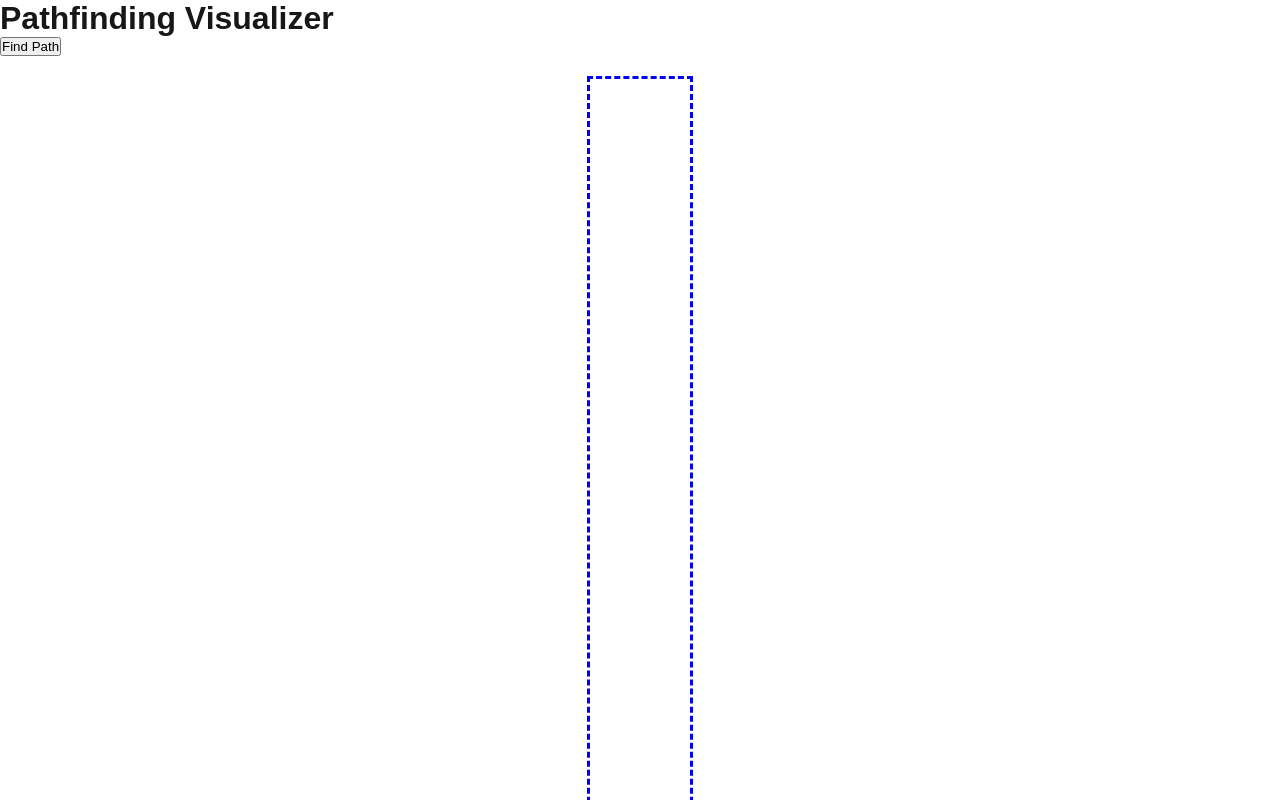
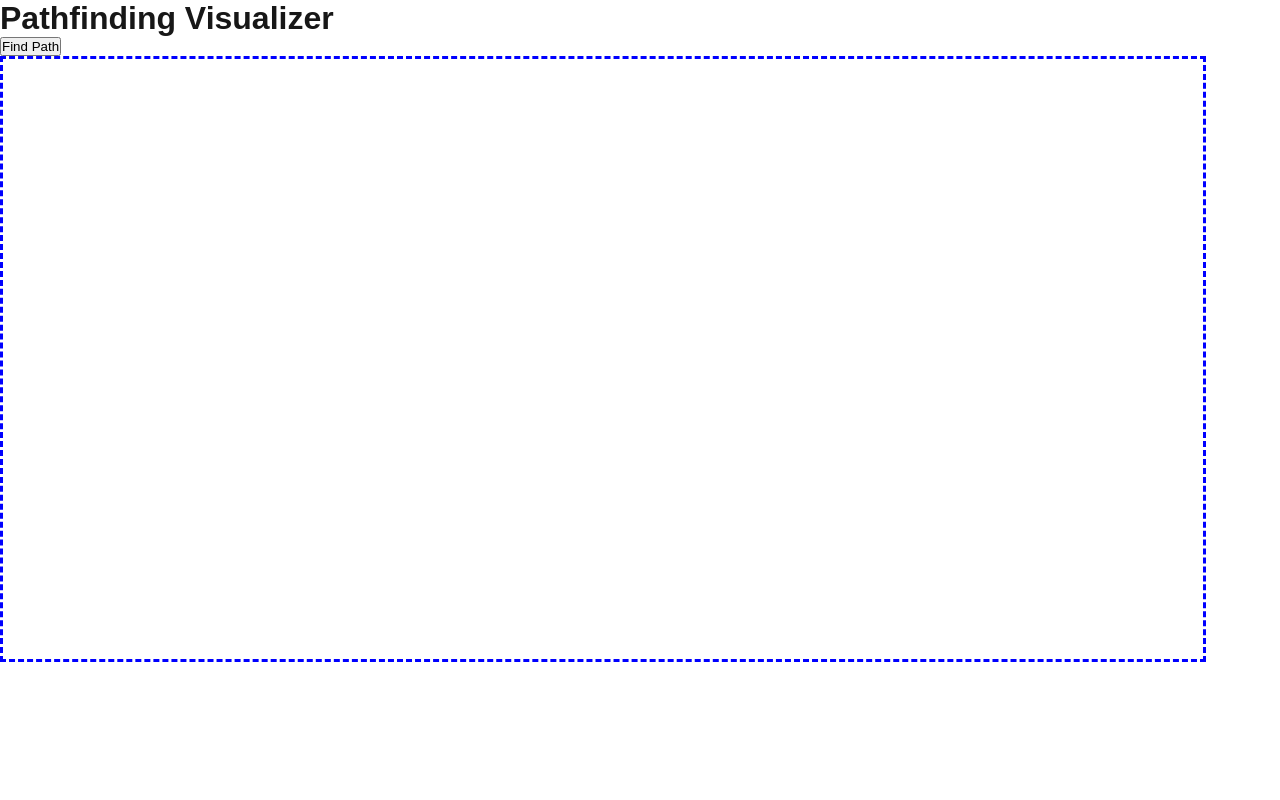
Before and after one commit to NomadicSasquatch/Pathfinding-Visualiser, a Next.js app: page / in a window 1280 px wide. Shown: the top 800 px of the page. Built offline with nearby package versions, Linux system fonts and the light colour scheme.

Commit message:
adjusted the CSS files for grid and node, included configuration file for constants such as node size

```diff
--- a/src/app/components/Grid/Grid.module.css
+++ b/src/app/components/Grid/Grid.module.css
@@ -3,7 +3,7 @@
   display: flex;
   flex-direction: column; /* Stacks rows vertically */
   /*align-items: center; /* Center rows horizontally */
-  margin: 20px auto; /* Adds spacing around the grid */
+  margin: 0; /* Adds spacing around the grid */
   width: max-content;
   height: max-content;
   border: 3px dashed blue; /* Debugging border for the grid */
@@ -11,6 +11,7 @@
 
 .row {
   display: flex; /* Stacks nodes in a row horizontally */
-  width: 100px;
-  height: 100px;
+  width: 30*2px;
+  height: 20*20px;
+  /*border: 3px dashed green;*/
 }
--- a/src/app/components/Node/Node.module.css
+++ b/src/app/components/Node/Node.module.css
@@ -3,7 +3,7 @@
   width: 30px; /* Width of a node */
   height: 30px; /* Height of a node */
   /*border: 25px solid black; /* Adds a border around each node */
-  box-sizing: border-box; /* Ensures padding/border are included in width/height */
+  /*box-sizing: border-box; /* Ensures padding/border are included in width/height */
   cursor: pointer; /* Makes the nodes clickable */
   background-color: white; /* Default background color */
   transition: background-color 0.2s; /* Smooth transition for color changes */
--- /dev/null
+++ b/src/app/config/config.js
@@ -0,0 +1,3 @@
+export const NODE_SIZE = 30;
+export const GRID_ROWS = 20;
+export const GRID_COLS = 40;
```
